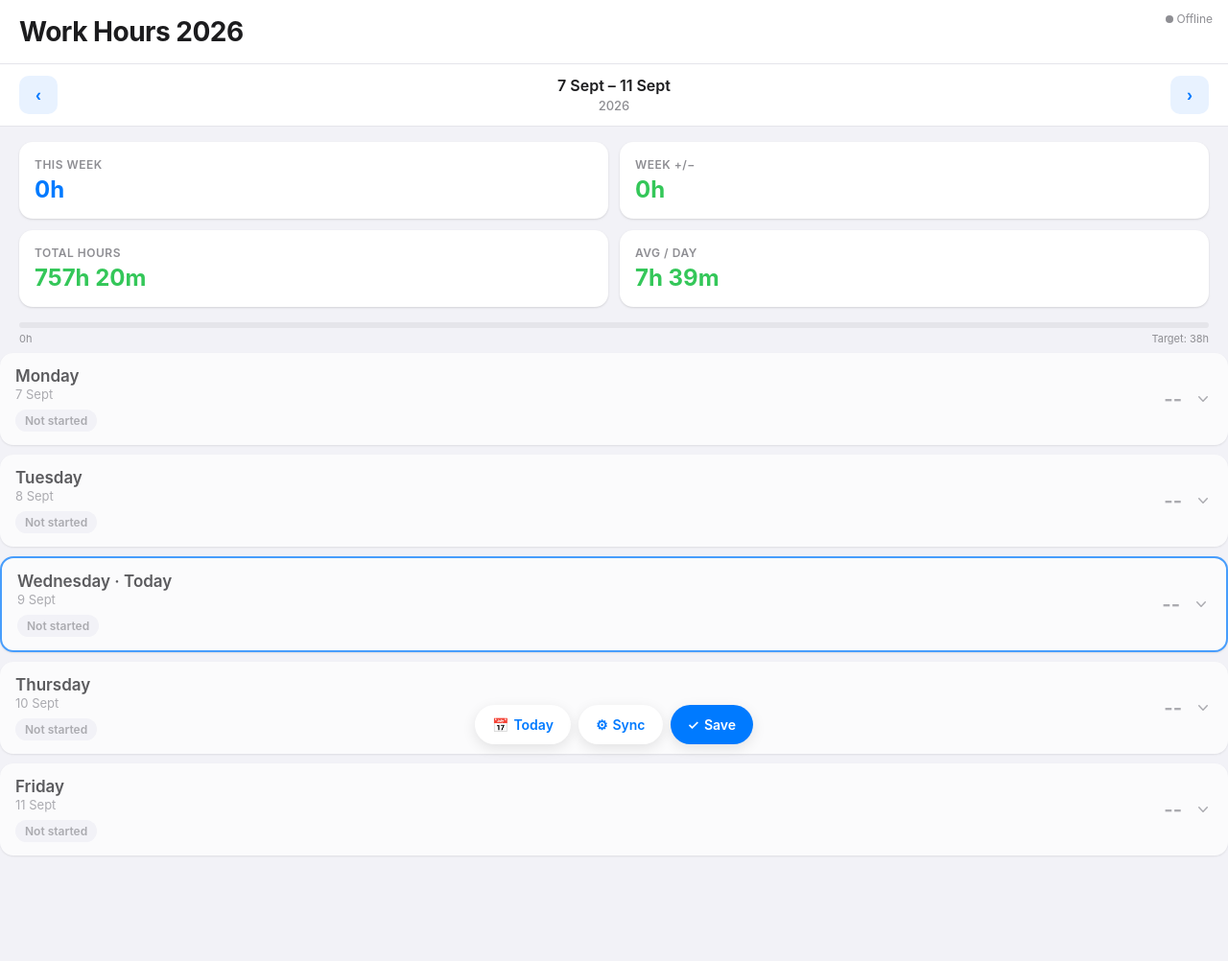
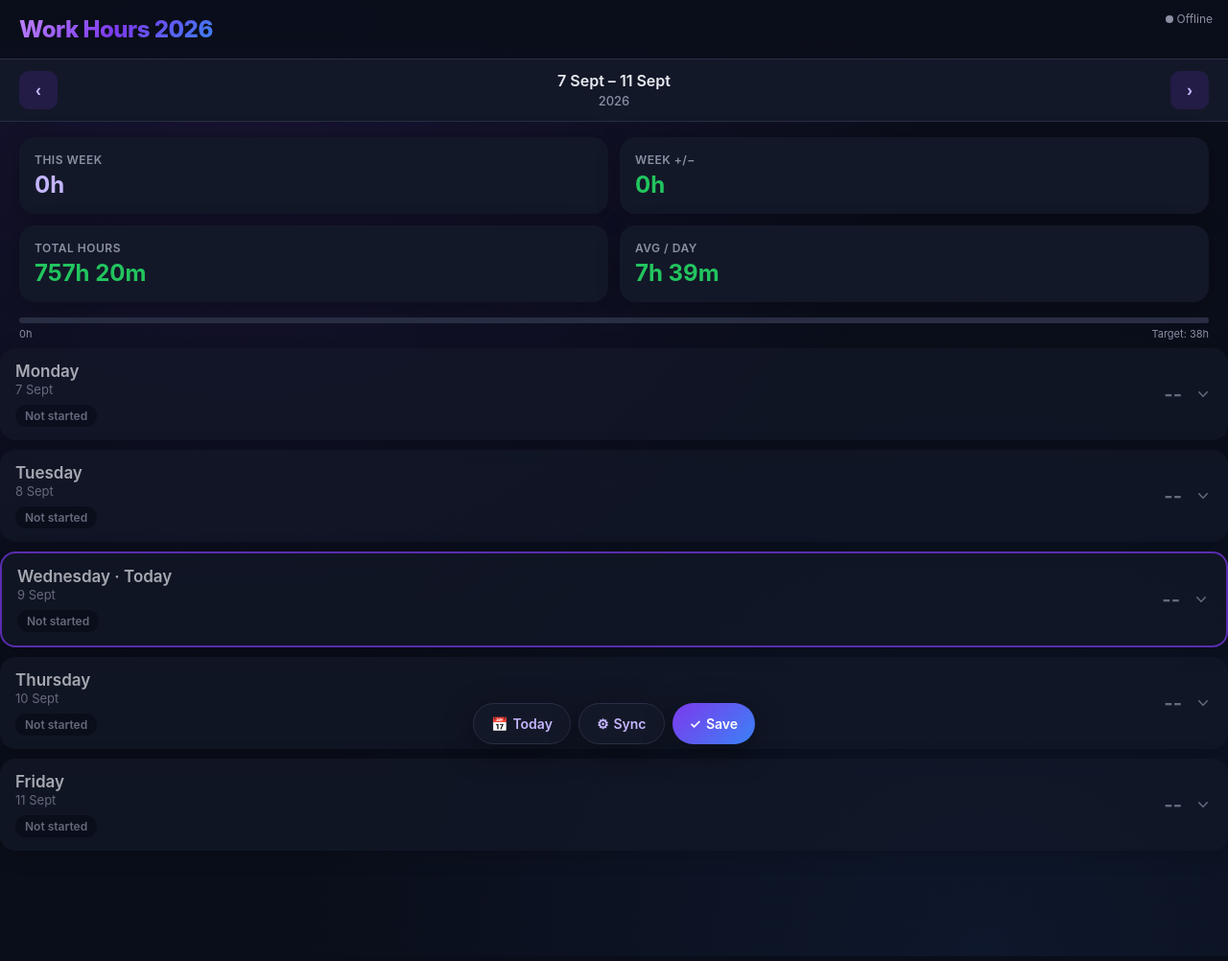
Before and after one commit to caydenwe/Work-Hours, a plain HTML site: page index.html in a window 1280 px wide. Shown: the whole page at 96% size. Drawn offline with Linux system fonts and the light colour scheme.

Commit message:
Restyle to match Premier League / Champions League table dark theme
Replaces the light iOS-style palette with the shared dark purple/blue
theme (#0a0e1a background, gradient accent) used across the other two
apps, so all three feel like one family when added to the home screen.
Tracking logic and layout are unchanged.

Co-Authored-By: Claude Sonnet 5 <noreply@anthropic.com>

```diff
--- a/index.html
+++ b/index.html
@@ -5,25 +5,30 @@
     <meta name="viewport" content="width=device-width, initial-scale=1.0, user-scalable=no">
     <meta name="apple-mobile-web-app-capable" content="yes">
     <meta name="apple-mobile-web-app-status-bar-style" content="black-translucent">
+    <meta name="apple-mobile-web-app-title" content="Work Hours">
+    <meta name="theme-color" content="#0a0e1a">
     <title>Work Hours Tracker</title>
     <style>
         :root {
-            --bg: #f2f2f7;
-            --card: #ffffff;
-            --text: #1c1c1e;
-            --text-secondary: #8e8e93;
-            --accent: #007aff;
-            --accent-light: #e8f2ff;
-            --green: #34c759;
-            --green-light: #e6f9ec;
-            --red: #ff3b30;
-            --red-light: #ffe5e3;
-            --orange: #ff9500;
-            --orange-light: #fff3e0;
-            --border: #e5e5ea;
-            --shadow: 0 1px 3px rgba(0,0,0,0.08), 0 1px 2px rgba(0,0,0,0.06);
-            --shadow-lg: 0 4px 14px rgba(0,0,0,0.1);
-            --radius: 14px;
+            color-scheme: dark;
+            --bg: #0a0e1a;
+            --card: #131828;
+            --text: #e8eaf0;
+            --text-secondary: #8b90a5;
+            --accent: #7c3aed;
+            --accent2: #3b82f6;
+            --accent-text: #c4b5fd;
+            --accent-light: rgba(124,58,237,.15);
+            --green: #22c55e;
+            --green-light: rgba(34,197,94,.15);
+            --red: #ef4444;
+            --red-light: rgba(239,68,68,.15);
+            --orange: #f97316;
+            --orange-light: rgba(249,115,22,.15);
+            --border: #2a2f45;
+            --shadow: 0 4px 24px rgba(0,0,0,.25);
+            --shadow-lg: 0 8px 32px rgba(0,0,0,.4);
+            --radius: 16px;
         }
 
         * {
@@ -39,10 +44,12 @@
             color: var(--text);
             min-height: 100vh;
             padding-bottom: 100px;
+            background-image: radial-gradient(ellipse at 20% 0%, rgba(124,58,237,.12), transparent 50%), radial-gradient(ellipse at 80% 100%, rgba(59,130,246,.08), transparent 50%);
         }
 
         .header {
-            background: var(--card);
+            background: linear-gradient(180deg, rgba(10,14,26,.96) 60%, rgba(10,14,26,.85));
+            backdrop-filter: blur(12px);
             padding: 16px 20px;
             padding-top: max(16px, env(safe-area-inset-top));
             position: sticky;
@@ -55,9 +62,13 @@
         }
 
         .header h1 {
-            font-size: 28px;
-            font-weight: 700;
+            font-size: 24px;
+            font-weight: 800;
             letter-spacing: -0.5px;
+            background: linear-gradient(135deg, #c084fc, var(--accent), var(--accent2));
+            -webkit-background-clip: text;
+            -webkit-text-fill-color: transparent;
+            background-clip: text;
         }
 
         /* Week Navigation */
@@ -72,7 +83,7 @@
 
         .week-nav-btn {
             background: var(--accent-light);
-            color: var(--accent);
+            color: var(--accent-text);
             border: none;
             border-radius: 10px;
             width: 40px;
@@ -139,7 +150,7 @@
 
         .summary-card .value.green { color: var(--green); }
         .summary-card .value.red { color: var(--red); }
-        .summary-card .value.accent { color: var(--accent); }
+        .summary-card .value.accent { color: var(--accent-text); }
 
         /* Week Group */
         .week-group {
@@ -275,7 +286,7 @@
         .time-input {
             font-size: 17px;
             font-weight: 600;
-            color: var(--accent);
+            color: var(--accent-text);
             background: var(--accent-light);
             border: none;
             border-radius: 8px;
@@ -289,7 +300,7 @@
 
         .time-input:focus {
             outline: 2px solid var(--accent);
-            background: #fff;
+            background: #1a1f33;
         }
 
         .time-input.empty {
@@ -342,7 +353,7 @@
         }
 
         .fab {
-            background: var(--accent);
+            background: linear-gradient(135deg, var(--accent), var(--accent2));
             color: white;
             border: none;
             border-radius: 30px;
@@ -366,7 +377,8 @@
 
         .fab.secondary {
             background: var(--card);
-            color: var(--accent);
+            color: var(--accent-text);
+            border: 1px solid var(--border);
         }
 
         /* Toast */
@@ -375,7 +387,7 @@
             bottom: 90px;
             left: 50%;
             transform: translateX(-50%) translateY(20px);
-            background: var(--accent);
+            background: linear-gradient(135deg, var(--accent), var(--accent2));
             color: white;
             padding: 12px 24px;
             border-radius: 30px;
@@ -459,6 +471,7 @@
             font-size: 20px;
             font-weight: 700;
             margin-bottom: 16px;
+            color: var(--accent-text);
         }
 
         .modal-field {
@@ -516,7 +529,7 @@
         }
 
         .modal-btn.primary {
-            background: var(--accent);
+            background: linear-gradient(135deg, var(--accent), var(--accent2));
             color: white;
         }
 
@@ -539,21 +552,6 @@
             width: 0;
         }
 
-        /* Dark mode */
-        @media (prefers-color-scheme: dark) {
-            :root {
-                --bg: #000000;
-                --card: #1c1c1e;
-                --text: #ffffff;
-                --text-secondary: #8e8e93;
-                --border: #38383a;
-                --accent-light: #1a2a3a;
-                --green-light: #1a2e1a;
-                --red-light: #2e1a1a;
-                --orange-light: #2e241a;
-            }
-        }
-
         /* Week hours bar */
         .week-bar-container {
             padding: 0 20px 8px;
@@ -568,7 +566,7 @@
 
         .week-bar-fill {
             height: 100%;
-            background: var(--accent);
+            background: linear-gradient(135deg, var(--accent), var(--accent2));
             border-radius: 3px;
             transition: width 0.5s ease;
         }
```
